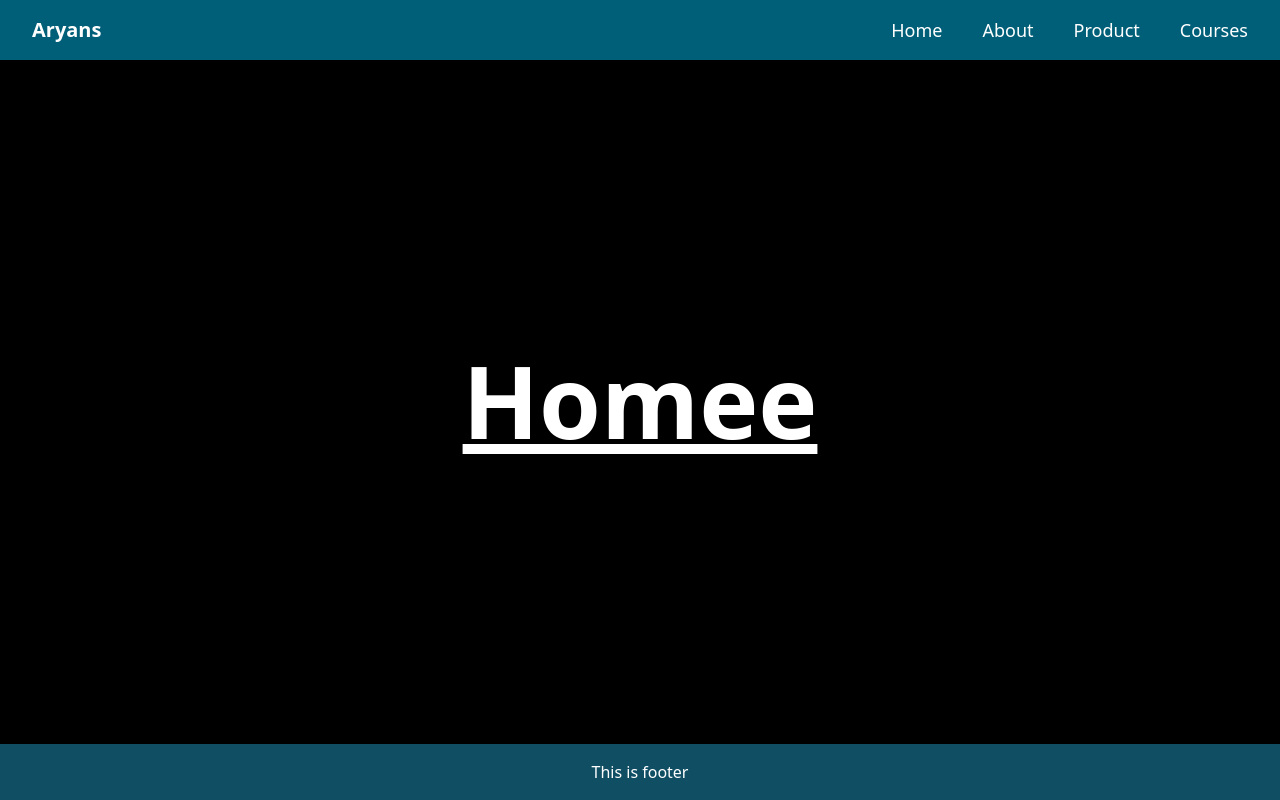
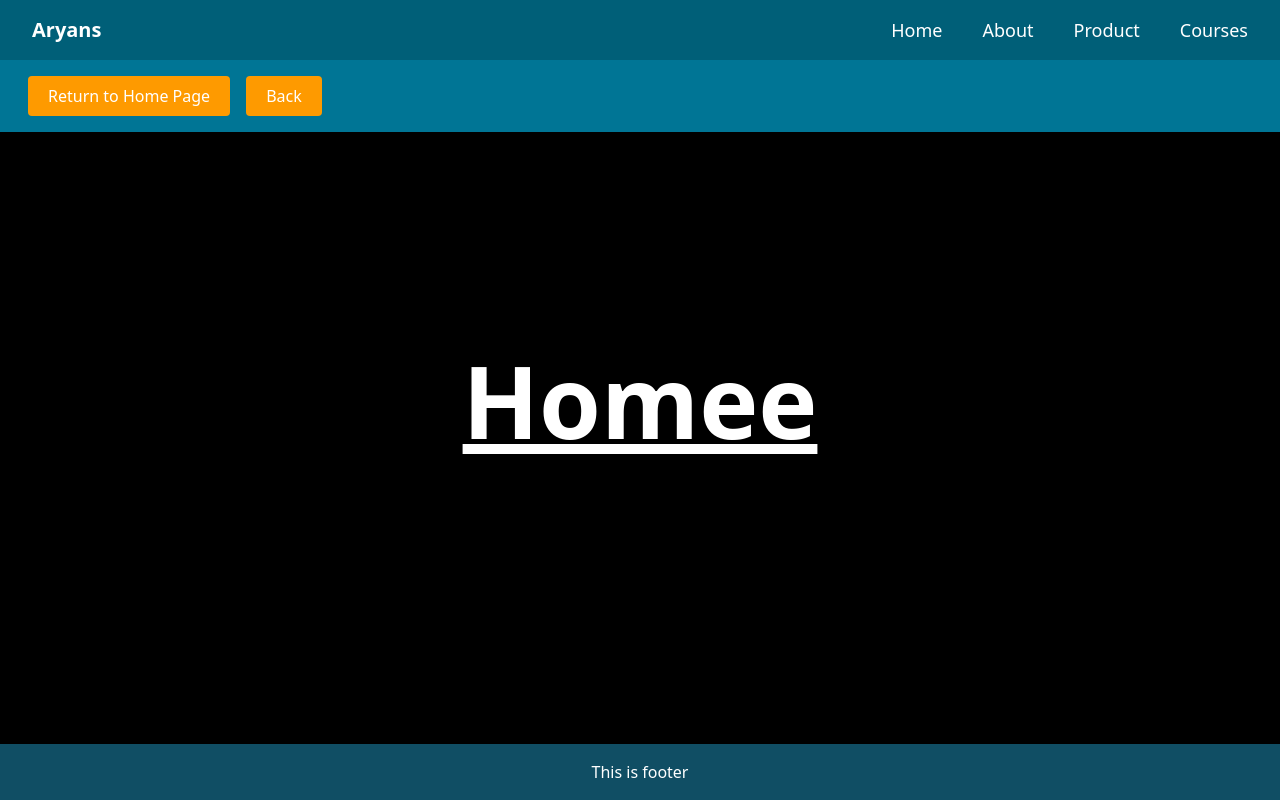
Before and after one commit to aaaryanpatel/reactt, a React (Vite) app in the folder 22-Advancing-routing/: page / in a window 1280 px wide. Built offline with nearby package versions, Linux system fonts and the light colour scheme.

Commit message:
added navbar2

```diff
--- a/22-Advancing-routing/src/App.jsx
+++ b/22-Advancing-routing/src/App.jsx
@@ -11,11 +11,16 @@ import Women from './pages/Women'
 import Kids from './pages/Kids'
 import Courses from './pages/Courses'
 import CourseDetail from './pages/CourseDetail'
+import Navbar2 from './components/Navbar2'
 
 const App = () => {
   return (
     <div className='h-screen bg-black text-white'>
       <Navbar />
+      <Navbar2 />
+
+
+
       <Routes>
         <Route path='/' element={<Home />}/>
         <Route path='/about' element={<About />}/>
--- /dev/null
+++ b/22-Advancing-routing/src/components/Navbar2.jsx
@@ -0,0 +1,30 @@
+import React from 'react'
+import { useNavigate } from "react-router-dom";
+
+
+const Navbar2 = () => {
+ let navigate = useNavigate();
+  return (
+    <div className='py-2 px-5 bg-cyan-700'>
+       <button
+        onClick={() => {
+          navigate("/");
+        }}
+        className="bg-amber-500 rounded px-5 py-2 m-2 cursor-pointer active:scale-95"
+      >
+        Return to Home Page
+      </button>
+
+      <button
+        onClick={() => {
+          navigate(-1);
+        }}
+        className="bg-amber-500 rounded px-5 py-2 m-2 cursor-pointer active:scale-95"
+      >
+        Back
+      </button>
+    </div>
+  )
+}
+
+export default Navbar2
```
